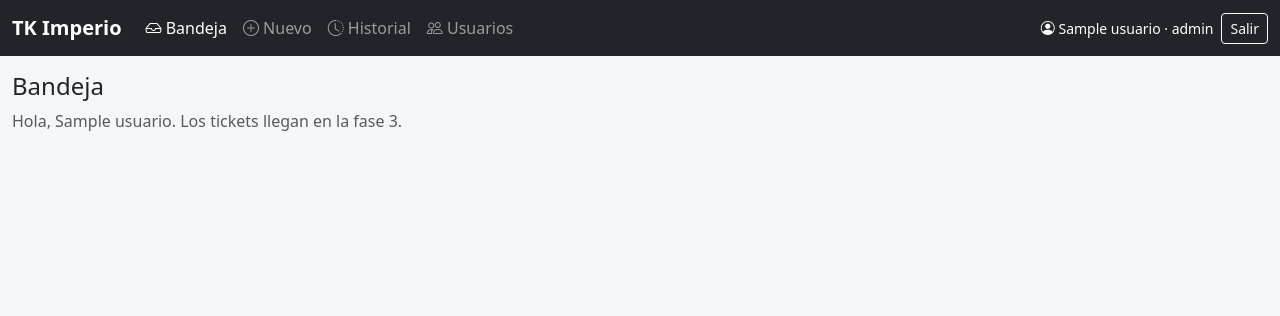
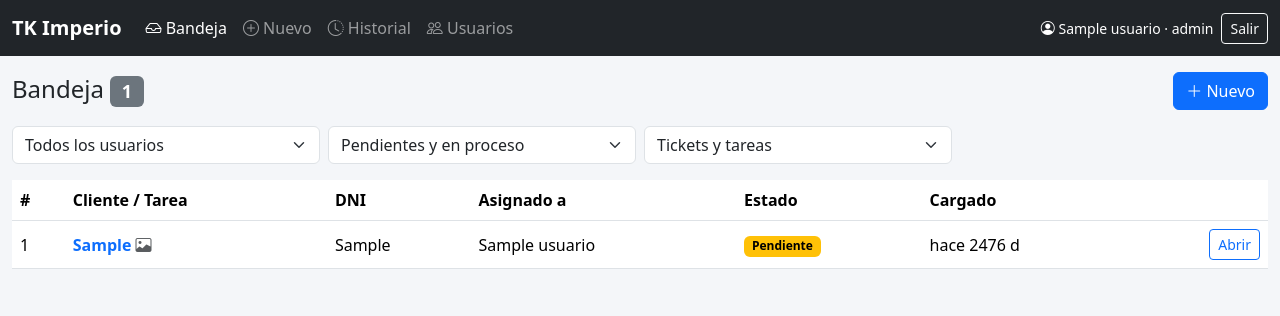
Before and after one commit to danqueve/tk_imperio, a PHP site: page /bandeja.php in a window 1280 px wide. Shown: the top 316 px of the page. Run offline with PHP 8.4, Linux system fonts and the light colour scheme; the visitor is signed in with stand-in values (Sample User, id 1); tables that the repository leaves empty hold one stand-in row (values such as "Sample post").

Commit message:
Fase 3: tickets y tareas, busqueda por DNI en SAS, imagenes y bandejas
Co-Authored-By: Claude Sonnet 5.5 <noreply@anthropic.com>

```diff
--- a/public/bandeja.php
+++ b/public/bandeja.php
@@ -5,9 +5,101 @@ require TK_ROOT . '/src/auth.php';
 require TK_ROOT . '/src/layout.php';
 
 $u = requiere_login();
+$svc = servicio_tickets();
+$super = es_supervisor($u);
+
+$f = [
+    'usuario' => (string) ($_GET['usuario'] ?? ''),
+    'estado'  => (string) ($_GET['estado'] ?? ''),
+    'tipo'    => (string) ($_GET['tipo'] ?? ''),
+];
+$filas = $svc->bandeja($u, $f);
+$usuarios = $super ? $svc->asignables($u) : [];
+
+function fila_titulo(array $t): string
+{
+    return $t['tipo'] === 'tarea' ? (string) $t['titulo'] : (string) $t['cliente'];
+}
 
 layout_inicio('Bandeja', 'bandeja.php', $u);
 ?>
-<h1 class="h4">Bandeja</h1>
-<p class="text-muted">Hola, <?= e($u['nombre']) ?>. Los tickets llegan en la fase 3.</p>
+<div class="d-flex justify-content-between align-items-center mb-3">
+    <h1 class="h4 m-0">Bandeja <span class="badge text-bg-secondary"><?= count($filas) ?></span></h1>
+    <a class="btn btn-primary d-none d-md-inline-block" href="<?= e(url('ticket_nuevo.php')) ?>"><i class="bi bi-plus-lg"></i> Nuevo</a>
+</div>
+
+<form method="get" class="row g-2 mb-3">
+    <?php if ($super): ?>
+    <div class="col-6 col-md-3">
+        <select class="form-select" name="usuario" onchange="this.form.submit()" aria-label="Usuario">
+            <option value="">Todos los usuarios</option>
+            <option value="sin" <?= $f['usuario'] === 'sin' ? 'selected' : '' ?>>Sin asignar</option>
+            <?php foreach ($usuarios as $a): ?>
+                <option value="<?= (int) $a['id'] ?>" <?= $f['usuario'] === (string) $a['id'] ? 'selected' : '' ?>><?= e($a['nombre']) ?></option>
+            <?php endforeach; ?>
+        </select>
+    </div>
+    <?php endif; ?>
+    <div class="col-6 col-md-3">
+        <select class="form-select" name="estado" onchange="this.form.submit()" aria-label="Estado">
+            <option value="">Pendientes y en proceso</option>
+            <option value="pendiente" <?= $f['estado'] === 'pendiente' ? 'selected' : '' ?>>Solo pendientes</option>
+            <option value="en_proceso" <?= $f['estado'] === 'en_proceso' ? 'selected' : '' ?>>Solo en proceso</option>
+        </select>
+    </div>
+    <div class="col-6 col-md-3">
+        <select class="form-select" name="tipo" onchange="this.form.submit()" aria-label="Tipo">
+            <option value="">Tickets y tareas</option>
+            <option value="ticket" <?= $f['tipo'] === 'ticket' ? 'selected' : '' ?>>Tickets</option>
+            <option value="tarea" <?= $f['tipo'] === 'tarea' ? 'selected' : '' ?>>Tareas del día</option>
+        </select>
+    </div>
+</form>
+
+<?php if (!$filas): ?>
+    <div class="alert alert-light border">No hay nada abierto. 🎉</div>
+<?php else: ?>
+
+<div class="table-responsive d-none d-md-block">
+<table class="table table-hover align-middle bg-white">
+    <thead><tr><th>#</th><th>Cliente / Tarea</th><th>DNI</th><th>Asignado a</th><th>Estado</th><th>Cargado</th><th></th></tr></thead>
+    <tbody>
+    <?php foreach ($filas as $t): ?>
+        <tr class="<?= $t['prioridad'] === 'alta' ? 'table-danger' : '' ?>">
+            <td><?= (int) $t['id'] ?></td>
+            <td>
+                <a class="fw-semibold text-decoration-none" href="<?= e(url('ticket.php?id=' . (int) $t['id'])) ?>"><?= e(fila_titulo($t)) ?></a>
+                <?= $t['tipo'] === 'tarea' ? '<span class="badge text-bg-light border">Tarea</span>' : '' ?>
+                <?= $t['n_imagenes'] ? '<i class="bi bi-image text-muted"></i>' : '' ?>
+            </td>
+            <td><?= e($t['dni'] ?? '—') ?></td>
+            <td><?= $t['asignado_nombre'] ? e($t['asignado_nombre']) : '<em class="text-muted">Sin asignar</em>' ?></td>
+            <td><?= badge_estado($t['estado']) ?></td>
+            <td class="text-nowrap"><?= e(hace($t['creado_en'])) ?></td>
+            <td class="text-end"><a class="btn btn-sm btn-outline-primary" href="<?= e(url('ticket.php?id=' . (int) $t['id'])) ?>">Abrir</a></td>
+        </tr>
+    <?php endforeach; ?>
+    </tbody>
+</table>
+</div>
+
+<div class="d-md-none d-grid gap-2">
+    <?php foreach ($filas as $t): ?>
+        <a class="card text-decoration-none text-body <?= $t['prioridad'] === 'alta' ? 'border-danger border-2' : '' ?>"
+           href="<?= e(url('ticket.php?id=' . (int) $t['id'])) ?>">
+            <div class="card-body py-2">
+                <div class="d-flex justify-content-between">
+                    <strong><?= e(fila_titulo($t)) ?></strong><?= badge_estado($t['estado']) ?>
+                </div>
+                <div class="small text-muted">
+                    <?= $t['tipo'] === 'tarea' ? 'Tarea del día' : 'DNI ' . e($t['dni']) ?>
+                    · <?= e(hace($t['creado_en'])) ?>
+                    <?= $t['n_imagenes'] ? '· <i class="bi bi-image"></i>' : '' ?>
+                </div>
+                <div class="small"><?= $t['asignado_nombre'] ? e($t['asignado_nombre']) : '<em>Sin asignar</em>' ?></div>
+            </div>
+        </a>
+    <?php endforeach; ?>
+</div>
+<?php endif; ?>
 <?php layout_fin('bandeja.php', $u);
--- /dev/null
+++ b/src/ImagenService.php
@@ -0,0 +1,105 @@
+<?php
+declare(strict_types=1);
+
+final class ImagenService
+{
+    public const MAX_IMAGENES = 3;
+    public const MAX_BYTES    = 5 * 1024 * 1024;
+    private const TIPOS = ['image/jpeg' => 'jpg', 'image/png' => 'png', 'image/webp' => 'webp'];
+
+    public function __construct(private PDO $db, private string $dir) {}
+
+    public function cantidad(int $ticketId): int
+    {
+        $st = $this->db->prepare('SELECT COUNT(*) FROM tk_ticket_imagenes WHERE ticket_id = ?');
+        $st->execute([$ticketId]);
+        return (int) $st->fetchColumn();
+    }
+
+    public function listar(int $ticketId): array
+    {
+        $st = $this->db->prepare('SELECT id, mime, tamano, orden FROM tk_ticket_imagenes WHERE ticket_id = ? ORDER BY orden');
+        $st->execute([$ticketId]);
+        return $st->fetchAll();
+    }
+
+    public function obtener(int $id): ?array
+    {
+        $st = $this->db->prepare('SELECT * FROM tk_ticket_imagenes WHERE id = ?');
+        $st->execute([$id]);
+        return $st->fetch() ?: null;
+    }
+
+    public function rutaArchivo(array $img): string
+    {
+        return $this->dir . '/' . $img['archivo'];
+    }
+
+    /**
+     * Valida y guarda las imágenes subidas en $_FILES['imagenes'].
+     * Debe llamarse dentro de la transacción del ticket; si algo falla, borra lo ya movido y lanza DomainException.
+     */
+    public function guardar(int $ticketId, array $files): void
+    {
+        $subidas = $this->normalizar($files);
+        if (!$subidas) {
+            return;
+        }
+        $existentes = $this->cantidad($ticketId);
+        if ($existentes + count($subidas) > self::MAX_IMAGENES) {
+            throw new DomainException('Cada ticket admite hasta ' . self::MAX_IMAGENES . ' imágenes.');
+        }
+
+        $movidos = [];
+        try {
+            $finfo = new finfo(FILEINFO_MIME_TYPE);
+            $orden = $existentes;
+            foreach ($subidas as $f) {
+                if ($f['error'] !== UPLOAD_ERR_OK) {
+                    throw new DomainException('No se pudo subir una de las imágenes (error ' . $f['error'] . ').');
+                }
+                if ($f['size'] > self::MAX_BYTES) {
+                    throw new DomainException('Cada imagen puede pesar hasta 5 MB.');
+                }
+                $mime = (string) $finfo->file($f['tmp_name']);
+                if (!isset(self::TIPOS[$mime]) || @getimagesize($f['tmp_name']) === false) {
+                    throw new DomainException('Solo se aceptan imágenes JPG, PNG o WEBP.');
+                }
+                $nombre = bin2hex(random_bytes(16)) . '.' . self::TIPOS[$mime];
+                if (!move_uploaded_file($f['tmp_name'], $this->dir . '/' . $nombre)) {
+                    throw new DomainException('No se pudo guardar la imagen en el servidor.');
+                }
+                $movidos[] = $nombre;
+                $orden++;
+                $this->db->prepare(
+                    'INSERT INTO tk_ticket_imagenes (ticket_id, archivo, mime, tamano, orden) VALUES (?, ?, ?, ?, ?)'
+                )->execute([$ticketId, $nombre, $mime, $f['size'], $orden]);
+            }
+        } catch (Throwable $ex) {
+            foreach ($movidos as $n) {
+                @unlink($this->dir . '/' . $n);
+            }
+            throw $ex;
+        }
+    }
+
+    /** Convierte la estructura de $_FILES de múltiples archivos en una lista, ignorando campos vacíos. */
+    private function normalizar(array $files): array
+    {
+        $out = [];
+        if (!isset($files['name']) || !is_array($files['name'])) {
+            return $out;
+        }
+        foreach ($files['name'] as $i => $_) {
+            if (($files['error'][$i] ?? UPLOAD_ERR_NO_FILE) === UPLOAD_ERR_NO_FILE) {
+                continue;
+            }
+            $out[] = [
+                'tmp_name' => $files['tmp_name'][$i],
+                'size'     => (int) $files['size'][$i],
+                'error'    => (int) $files['error'][$i],
+            ];
+        }
+        return $out;
+    }
+}
--- /dev/null
+++ b/src/SasService.php
@@ -0,0 +1,33 @@
+<?php
+declare(strict_types=1);
+
+/** Consultas de SOLO LECTURA a SAS Imperio. */
+final class SasService
+{
+    public function __construct(private PDO $sas) {}
+
+    public static function normalizarDni(string $dni): string
+    {
+        return preg_replace('/\D+/', '', $dni) ?? '';
+    }
+
+    /** @return list<array{id:int,nombre:string,dni:string}> */
+    public function buscarPorDni(string $dni): array
+    {
+        $dni = self::normalizarDni($dni);
+        if (strlen($dni) < 6 || strlen($dni) > 12) {
+            return [];
+        }
+        $st = $this->sas->prepare(
+            "SELECT id, nombres, apellidos, dni FROM ic_clientes
+             WHERE REPLACE(REPLACE(REPLACE(dni, '.', ''), ' ', ''), '-', '') = ?
+             ORDER BY apellidos, nombres LIMIT 10"
+        );
+        $st->execute([$dni]);
+        return array_map(fn($r) => [
+            'id'     => (int) $r['id'],
+            'nombre' => trim($r['apellidos'] . ', ' . $r['nombres'], ', '),
+            'dni'    => $dni,
+        ], $st->fetchAll());
+    }
+}
--- /dev/null
+++ b/src/TicketService.php
@@ -0,0 +1,169 @@
+<?php
+declare(strict_types=1);
+
+final class TicketService
+{
+    public function __construct(private PDO $db, private ImagenService $imagenes) {}
+
+    /** Usuarios activos a los que el actor puede asignar. Un usuario común solo se tiene a sí mismo. */
+    public function asignables(array $actor): array
+    {
+        if (!es_supervisor($actor)) {
+            return [['id' => $actor['id'], 'nombre' => $actor['nombre']]];
+        }
+        return $this->db->query('SELECT id, nombre FROM tk_usuarios WHERE activo = 1 ORDER BY nombre')->fetchAll();
+    }
+
+    public function crear(array $d, array $files, array $actor): int
+    {
+        $tipo = ($d['tipo'] ?? 'ticket') === 'tarea' ? 'tarea' : 'ticket';
+        $prioridad = ($d['prioridad'] ?? 'normal') === 'alta' ? 'alta' : 'normal';
+
+        $asignado = ($d['asignado_a'] ?? '') === '' ? null : (int) $d['asignado_a'];
+        if ($asignado !== null) {
+            if (!es_supervisor($actor) && $asignado !== (int) $actor['id']) {
+                throw new DomainException('Solo podés asignarte a vos mismo o dejarlo sin asignar.');
+            }
+            $st = $this->db->prepare('SELECT 1 FROM tk_usuarios WHERE id = ? AND activo = 1');
+            $st->execute([$asignado]);
+            if (!$st->fetchColumn()) {
+                throw new DomainException('El usuario asignado no existe o está inactivo.');
+            }
+        }
+
+        $dni = $cliente = $sasId = $titulo = $fechaTarea = $compFecha = $compDetalle = null;
+        $problematica = trim((string) ($d['problematica'] ?? ''));
+
+        if ($tipo === 'ticket') {
+            $dni = SasService::normalizarDni((string) ($d['dni'] ?? ''));
+            $cliente = trim((string) ($d['cliente'] ?? ''));
+            if ($dni === '' || $cliente === '') {
+                throw new DomainException('El DNI y el nombre del cliente son obligatorios.');
+            }
+            if ($problematica === '') {
+                throw new DomainException('Describí la problemática.');
+            }
+            $sasId = ($d['sas_cliente_id'] ?? '') !== '' ? (int) $d['sas_cliente_id'] : null;
+        } else {
+            $titulo = trim((string) ($d['titulo'] ?? ''));
+            if ($titulo === '') {
+                throw new DomainException('El título de la tarea es obligatorio.');
+            }
+            $fechaTarea = $this->fecha((string) ($d['fecha_tarea'] ?? '')) ?? date('Y-m-d');
+            $compFecha = $this->fechaHora((string) ($d['compromiso_fecha'] ?? ''));
+            $compDetalle = trim((string) ($d['compromiso_detalle'] ?? '')) ?: null;
+        }
+
+        $this->db->beginTransaction();
+        try {
+            $this->db->prepare(
+                'INSERT INTO tk_tickets (tipo, dni, cliente, sas_cliente_id, titulo, problematica, prioridad,
+                    asignado_a, creado_por, fecha_tarea, compromiso_fecha, compromiso_detalle)
+                 VALUES (?, ?, ?, ?, ?, ?, ?, ?, ?, ?, ?, ?)'
+            )->execute([
+                $tipo, $dni, $cliente, $sasId, $titulo, $problematica ?: null, $prioridad,
+                $asignado, $actor['id'], $fechaTarea, $compFecha, $compDetalle,
+            ]);
+            $id = (int) $this->db->lastInsertId();
+            $this->evento($id, (int) $actor['id'], 'creado', null);
+            $this->imagenes->guardar($id, $files);
+            $this->db->commit();
+            return $id;
+        } catch (Throwable $ex) {
+            $this->db->rollBack();
+            throw $ex;
+        }
+    }
+
+    public function evento(int $ticketId, int $usuarioId, string $accion, ?string $detalle): void
+    {
+        $this->db->prepare('INSERT INTO tk_ticket_eventos (ticket_id, usuario_id, accion, detalle) VALUES (?, ?, ?, ?)')
+            ->execute([$ticketId, $usuarioId, $accion, $detalle]);
+    }
+
+    /** Un usuario común ve los tickets que tiene asignados o que cargó él. */
+    public function puedeVer(array $ticket, array $actor): bool
+    {
+        return es_supervisor($actor)
+            || (int) $ticket['asignado_a'] === (int) $actor['id']
+            || (int) $ticket['creado_por'] === (int) $actor['id'];
+    }
+
+    public function obtener(int $id): ?array
+    {
+        $st = $this->db->prepare(
+            'SELECT t.*, ua.nombre AS asignado_nombre, uc.nombre AS creador_nombre, ur.nombre AS resolvio_nombre
+             FROM tk_tickets t
+             LEFT JOIN tk_usuarios ua ON ua.id = t.asignado_a
+             JOIN tk_usuarios uc ON uc.id = t.creado_por
+             LEFT JOIN tk_usuarios ur ON ur.id = t.resuelto_por
+             WHERE t.id = ?'
+        );
+        $st->execute([$id]);
+        return $st->fetch() ?: null;
+    }
+
+    public function eventos(int $ticketId): array
+    {
+        $st = $this->db->prepare(
+            'SELECT e.*, u.nombre AS usuario_nombre FROM tk_ticket_eventos e
+             JOIN tk_usuarios u ON u.id = e.usuario_id WHERE e.ticket_id = ? ORDER BY e.creado_en, e.id'
+        );
+        $st->execute([$ticketId]);
+        return $st->fetchAll();
+    }
+
+    /**
+     * Bandeja: abiertos (pendiente/en_proceso) salvo que se filtre otro estado.
+     * Del más antiguo al más nuevo.
+     */
+    public function bandeja(array $actor, array $f): array
+    {
+        $where = [];
+        $p = [];
+
+        if (!es_supervisor($actor)) {
+            $where[] = '(t.asignado_a = ? OR t.creado_por = ?)';
+            array_push($p, $actor['id'], $actor['id']);
+        } elseif (($f['usuario'] ?? '') === 'sin') {
+            $where[] = 't.asignado_a IS NULL';
+        } elseif (($f['usuario'] ?? '') !== '') {
+            $where[] = 't.asignado_a = ?';
+            $p[] = (int) $f['usuario'];
+        }
+
+        $estado = (string) ($f['estado'] ?? '');
+        if (in_array($estado, ['pendiente', 'en_proceso'], true)) {
+            $where[] = 't.estado = ?';
+            $p[] = $estado;
+        } else {
+            $where[] = "t.estado IN ('pendiente','en_proceso')";
+        }
+
+        if (in_array($f['tipo'] ?? '', ['ticket', 'tarea'], true)) {
+            $where[] = 't.tipo = ?';
+            $p[] = $f['tipo'];
+        }
+
+        $st = $this->db->prepare(
+            'SELECT t.*, ua.nombre AS asignado_nombre,
+                    (SELECT COUNT(*) FROM tk_ticket_imagenes i WHERE i.ticket_id = t.id) AS n_imagenes
+             FROM tk_tickets t LEFT JOIN tk_usuarios ua ON ua.id = t.asignado_a
+             WHERE ' . implode(' AND ', $where) . ' ORDER BY t.creado_en ASC, t.id ASC LIMIT 500'
+        );
+        $st->execute($p);
+        return $st->fetchAll();
+    }
+
+    private function fecha(string $s): ?string
+    {
+        $d = DateTime::createFromFormat('Y-m-d', $s);
+        return $d && $d->format('Y-m-d') === $s ? $s : null;
+    }
+
+    private function fechaHora(string $s): ?string
+    {
+        $d = DateTime::createFromFormat('Y-m-d\TH:i', $s);
+        return $d ? $d->format('Y-m-d H:i:00') : null;
+    }
+}
--- a/src/bootstrap.php
+++ b/src/bootstrap.php
@@ -21,6 +21,31 @@ function e(?string $s): string
 function url(string $path = ''): string
 {
     return rtrim((string) cfg('app', 'base_url'), '/') . '/' . ltrim($path, '/');
+}
+
+/** "hace 2 h" a partir de una fecha 'Y-m-d H:i:s'. */
+function hace(string $fecha): string
+{
+    $seg = max(0, time() - strtotime($fecha));
+    return match (true) {
+        $seg < 60     => 'hace un momento',
+        $seg < 3600   => 'hace ' . intdiv($seg, 60) . ' min',
+        $seg < 86400  => 'hace ' . intdiv($seg, 3600) . ' h',
+        default       => 'hace ' . intdiv($seg, 86400) . ' d',
+    };
+}
+
+const ESTADOS = [
+    'pendiente'  => ['Pendiente', 'warning'],
+    'en_proceso' => ['En proceso', 'primary'],
+    'resuelto'   => ['Resuelto', 'success'],
+    'anulado'    => ['Anulado', 'secondary'],
+];
+
+function badge_estado(string $estado): string
+{
+    [$txt, $color] = ESTADOS[$estado] ?? [$estado, 'secondary'];
+    return '<span class="badge text-bg-' . $color . '">' . e($txt) . '</span>';
 }
 
 function crear_pdo(array $c): PDO
@@ -51,3 +76,11 @@ function sas(): PDO
     static $pdo = null;
     return $pdo ??= crear_pdo(cfg('sas'));
 }
+
+function servicio_tickets(): TicketService
+{
+    require_once TK_ROOT . '/src/SasService.php';
+    require_once TK_ROOT . '/src/ImagenService.php';
+    require_once TK_ROOT . '/src/TicketService.php';
+    return new TicketService(db(), new ImagenService(db(), TK_ROOT . '/uploads'));
+}
```
Also changed, not shown: PLAN.md (+1 -1 lines), public/api/cliente.php (added, +22 -0 lines), public/imagen.php (added, +23 -0 lines), public/ticket.php (added, +99 -0 lines), public/ticket_nuevo.php (added, +117 -0 lines), public/assets/js/ticket_nuevo.js (added).
